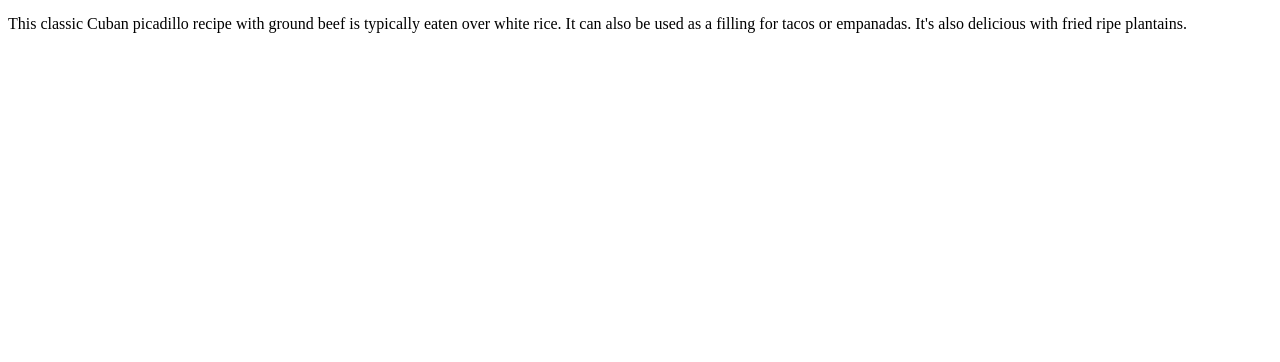
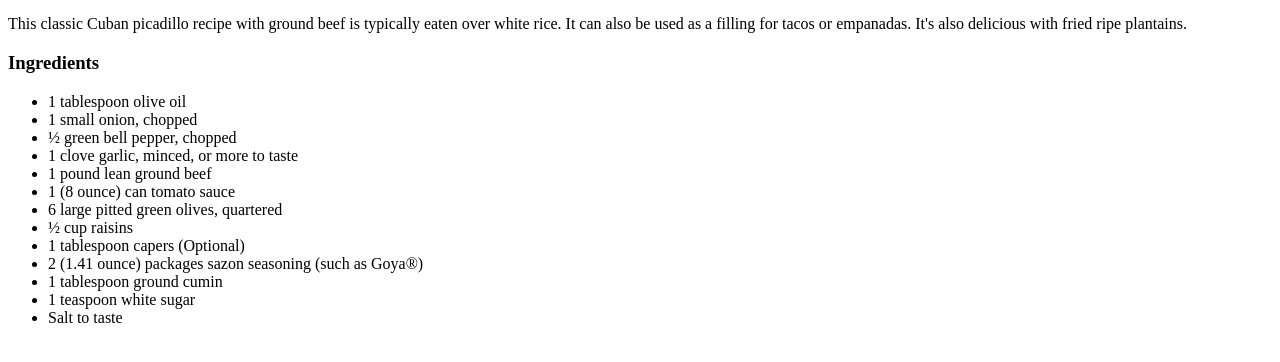
Before and after one commit to Bahar-design/odin-recipes, a plain HTML site: page recipes/picadillo.html in a window 1280 px wide. Shown: the part 428-790 px from the top of the page. Drawn offline with Linux system fonts and the light colour scheme.

Commit message:
Add Ingredients for recipe #2

```diff
--- a/recipes/picadillo.html
+++ b/recipes/picadillo.html
@@ -10,5 +10,22 @@
     <img src="https://www.allrecipes.com/thmb/aML_cIYM8vfNXYqwZngyJO7l5cs=/750x0/filters:no_upscale():max_bytes(150000):strip_icc():format(webp)/220164-ClassicCubanStylePicadilloi-ddmfs-4x3-0256-3249c2dd20e4448d8f1ef78a0a14819a.jpg" alt="Picadillo Dish Image">
     <h3>Description</h3>
     <p>This classic Cuban picadillo recipe with ground beef is typically eaten over white rice. It can also be used as a filling for tacos or empanadas. It's also delicious with fried ripe plantains.</p>
+    <h3>Ingredients</h3>
+    <ul>
+        <li>1 tablespoon olive oil</li>
+        <li>1 small onion, chopped</li>
+        <li>½ green bell pepper, chopped</li>
+        <li>1 clove garlic, minced, or more to taste</li>
+        <li>1 pound lean ground beef</li>
+        <li>1 (8 ounce) can tomato sauce</li>
+        <li>6 large pitted green olives, quartered</li>
+        <li>½ cup raisins</li>
+        <li>1 tablespoon capers (Optional)</li>
+        <li>2 (1.41 ounce) packages sazon seasoning (such as Goya®)</li>
+        <li>1 tablespoon ground cumin</li>
+        <li>1 teaspoon white sugar</li>
+        <li>Salt to taste</li>
+    </ul>
+
 </body>
 </html>
```
